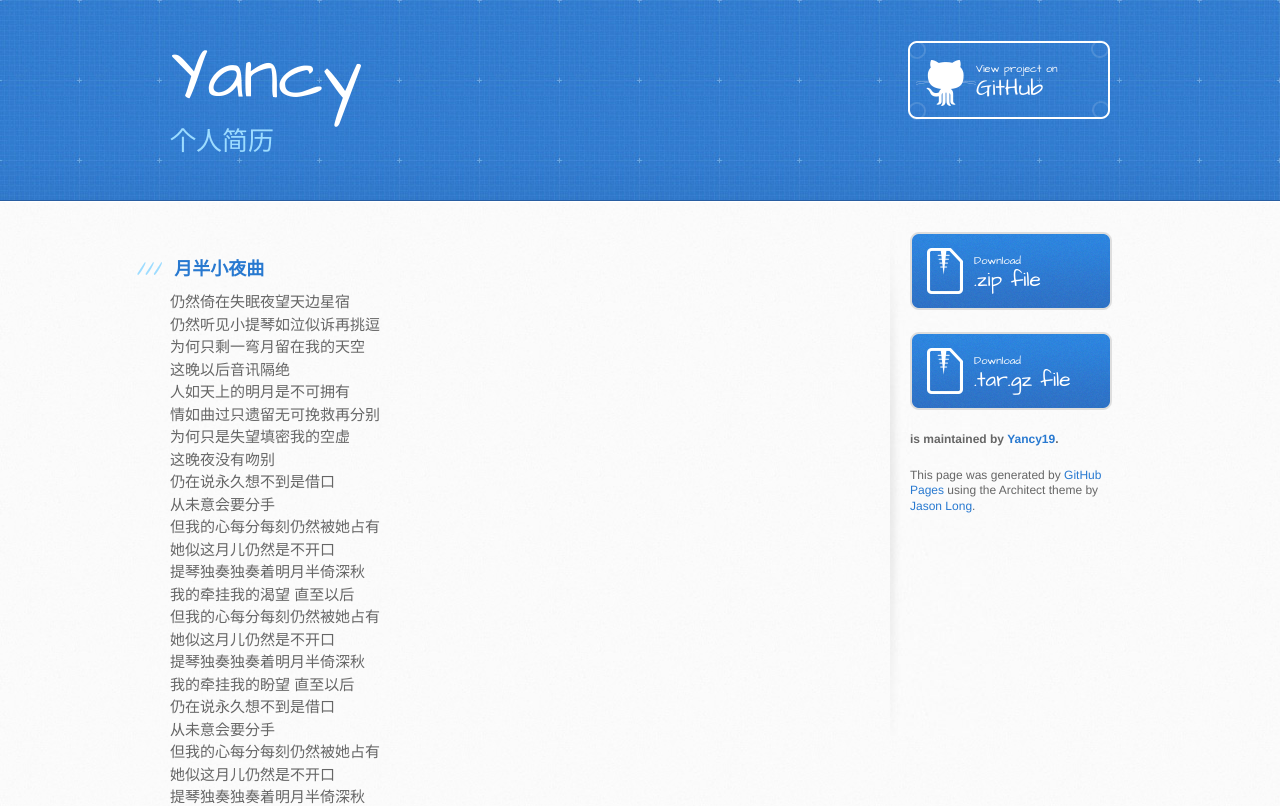
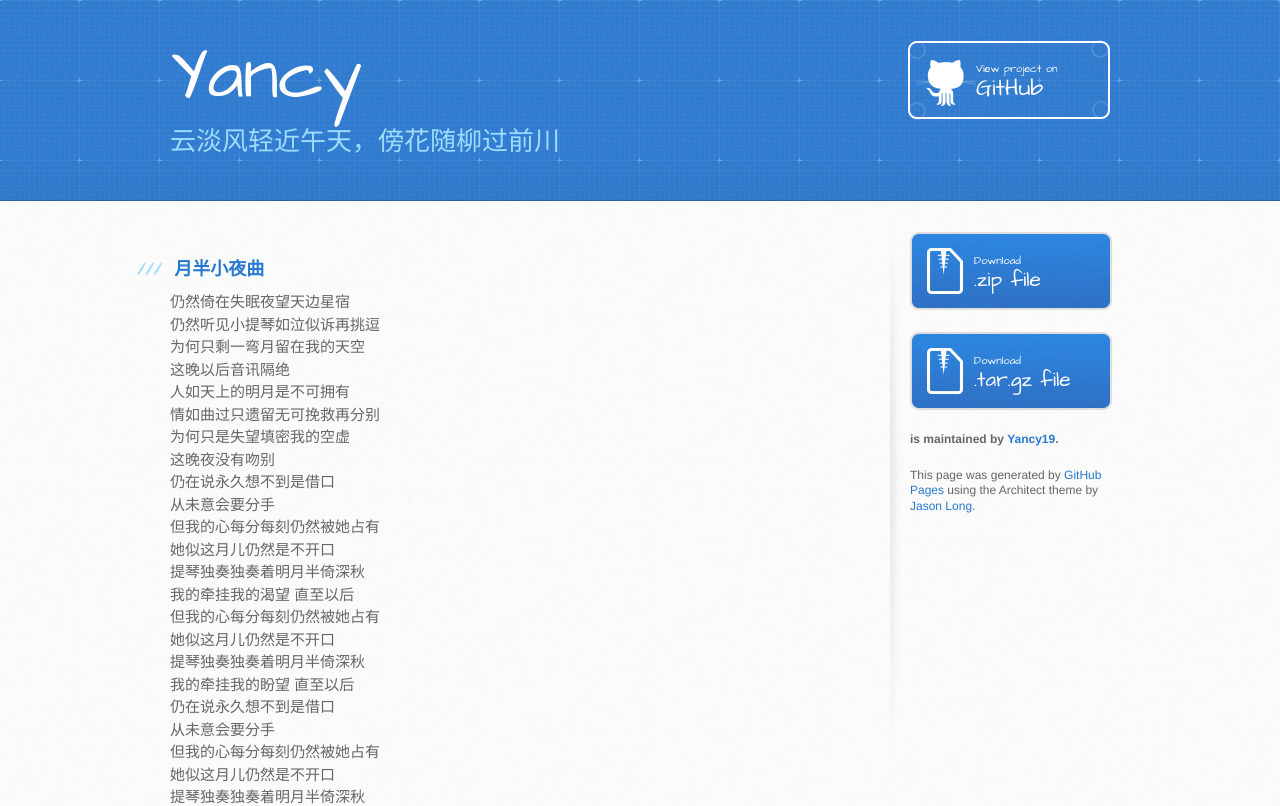
Before and after one commit to Yancy19/Blog, a plain HTML site: page index.html in a window 1280 px wide. Shown: the top 806 px of the page. Drawn offline with Linux system fonts and the light colour scheme.

Commit message:
Update index.html

```diff
--- a/index.html
+++ b/index.html
@@ -20,7 +20,7 @@
     <header>
       <div class="inner">
         <h1>Yancy</h1>
-        <h2>个人简历</h2>
+        <h2>云淡风轻近午天，傍花随柳过前川</h2>
         <a href="https://github.com/Yancy19/resume.github.com" class="button" target=""><small>View project on</small> GitHub</a>
       </div>
     </header>
```
